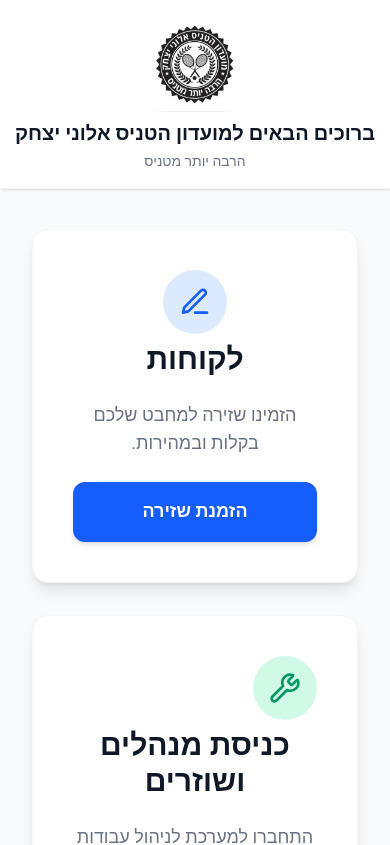
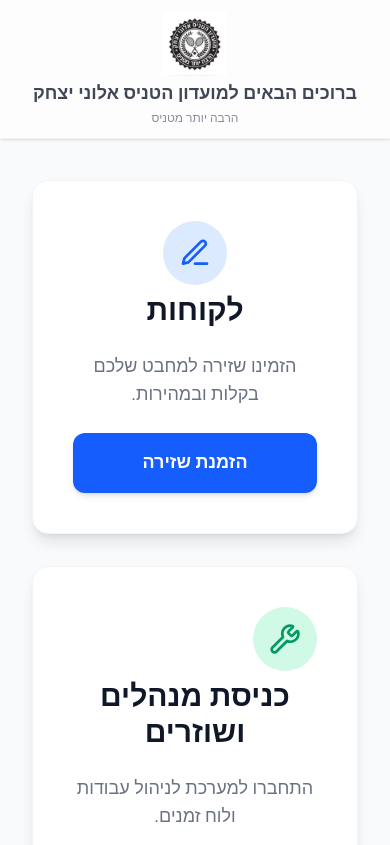
Before and after one commit to roykeek/racquet-stringing, a Next.js app: page / in a window 390 px wide. Shown: the top 845 px of the page. Built offline with nearby package versions, Linux system fonts and the light colour scheme; no server answers; the database is empty.

Commit message:
feat: fixed semi-transparent floating header on mobile

```diff
--- a/src/app/layout.tsx
+++ b/src/app/layout.tsx
@@ -21,28 +21,38 @@ export default function RootLayout({
   return (
     <html lang="he" dir="rtl" suppressHydrationWarning>
       <body suppressHydrationWarning className={`${heebo.variable} font-sans antialiased text-gray-900 bg-gray-50 flex flex-col min-h-screen`}>
-        {/* Global/Persistent Header */}
-        <header className="w-full bg-white shadow-sm border-b border-gray-100 py-4 mb-2 flex flex-col items-center justify-center shrink-0">
-          <div className="relative w-24 h-24 mb-2">
+        {/* Global/Persistent Header — fixed + semi-transparent on mobile, static on desktop */}
+        <header className="
+          fixed top-0 left-0 right-0 z-50
+          md:static md:z-auto
+          w-full
+          bg-white/60 md:bg-white
+          backdrop-blur-md md:backdrop-blur-none
+          shadow-sm border-b border-gray-100
+          py-3 md:py-4
+          mb-0 md:mb-2
+          flex flex-col items-center justify-center shrink-0
+        ">
+          <div className="relative w-16 h-16 md:w-24 md:h-24 mb-1 md:mb-2">
             <Image
               src="/logo.jpeg"
               alt="מועדון הטניס אלוני יצחק"
               fill
-              sizes="96px"
+              sizes="(max-width: 768px) 64px, 96px"
               className="object-contain"
               priority
             />
           </div>
-          <h1 className="text-xl font-bold text-gray-900 text-center">
+          <h1 className="text-lg md:text-xl font-bold text-gray-900/80 md:text-gray-900 text-center">
             ברוכים הבאים למועדון הטניס אלוני יצחק
           </h1>
-          <p className="text-sm text-gray-500 text-center mt-1">
+          <p className="text-xs md:text-sm text-gray-500/80 md:text-gray-500 text-center mt-0.5 md:mt-1">
             הרבה יותר מטניס
           </p>
         </header>
 
-        {/* Main Content Area */}
-        <main className="flex-grow flex flex-col items-center">
+        {/* Main Content Area — top padding on mobile to clear the fixed header */}
+        <main className="flex-grow flex flex-col items-center pt-[148px] md:pt-0">
           <div className="w-full">
             {children}
           </div>
```
